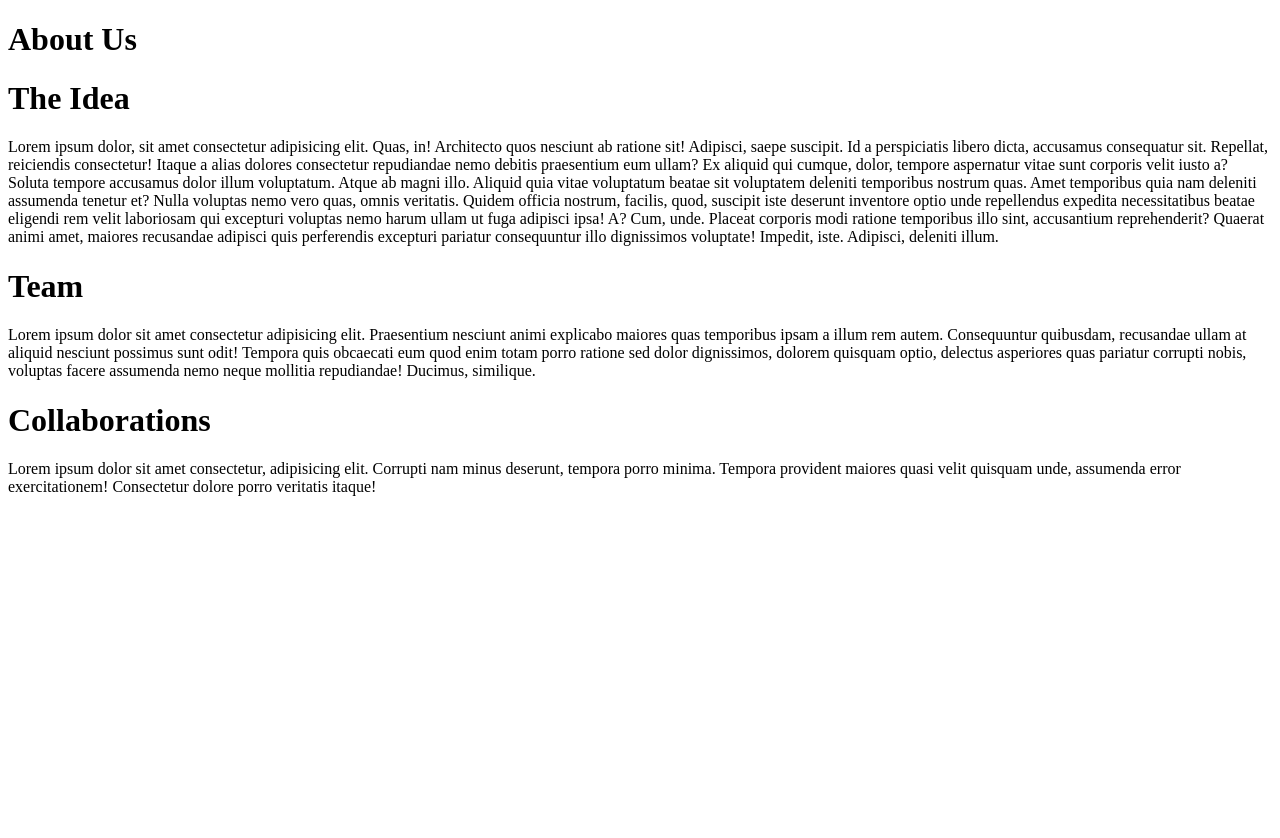
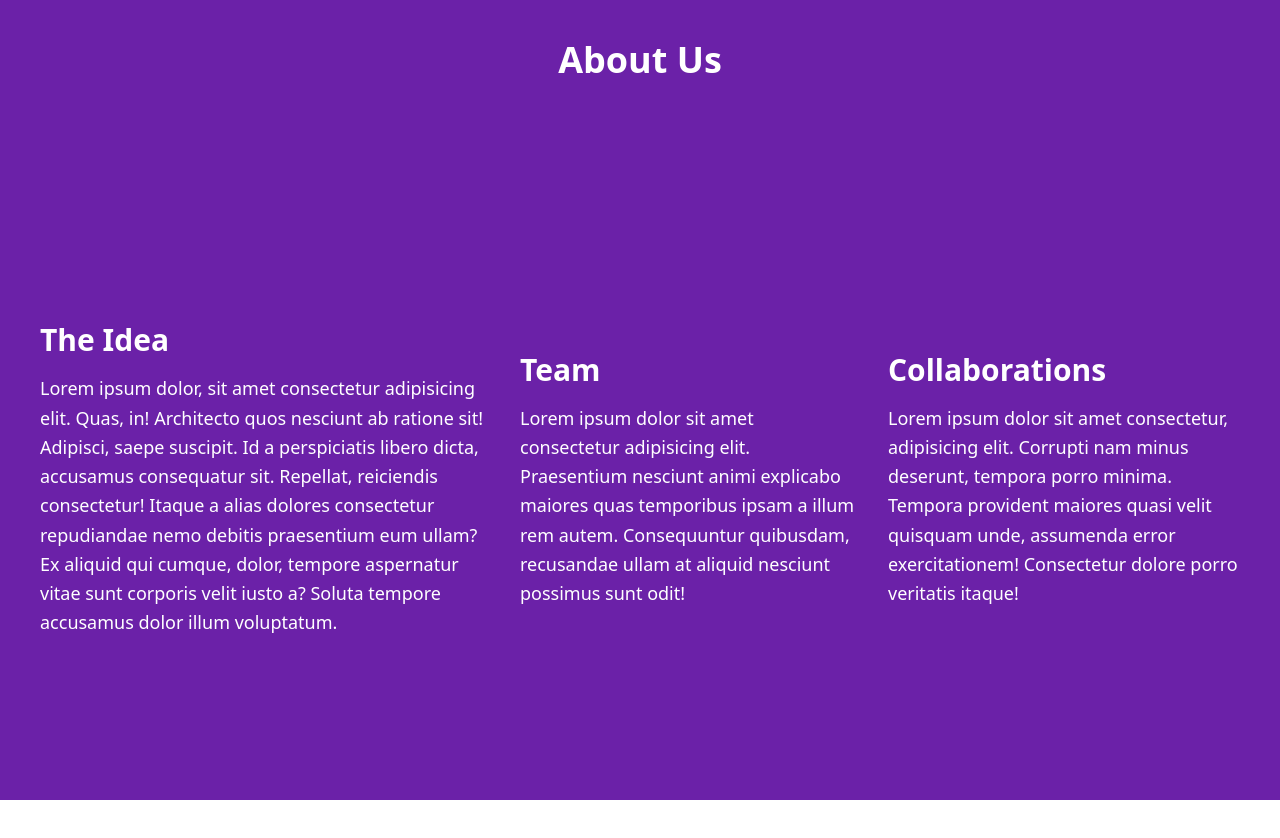
Before and after one commit to khushimachhi/online-book-store, a website: page about.html in a window 1280 px wide. Before the commit the page ends 800 px from the top, so only its background shows below. Drawn offline with nearby package versions, Linux system fonts and the light colour scheme.

Commit message:
commiting updated code

```diff
--- a/about.html
+++ b/about.html
@@ -4,33 +4,35 @@
     <meta charset="UTF-8">
     <meta name="viewport" content="width=device-width, initial-scale=1.0">
     <title>Document</title>
+    <script src="https://cdn.tailwindcss.com"></script>
 </head>
 <body>
-    <div class="bg-[url('images/team.jpg')] bg-cover bg-center h-screen text-white">
-        <h1>About Us</h1>
+    <div class="bg-purple-800 h-screen text-white">
+        <h1 class="text-center text-4xl font-bold pt-10">About Us</h1>
+        <div class="flex flex-col sm:flex-row justify-evenly items-center h-full px-10 gap-y-10 sm:gap-y-0 sm:gap-x-8">
+            <div class="max-w-md">
+                <h2 class="text-3xl font-bold mb-4">The Idea</h2>
+                <p class="text-lg leading-relaxed">
+                    Lorem ipsum dolor, sit amet consectetur adipisicing elit. Quas, in! Architecto quos nesciunt ab ratione sit! Adipisci, saepe suscipit. Id a perspiciatis libero dicta, accusamus consequatur sit. Repellat, reiciendis consectetur!
+                    Itaque a alias dolores consectetur repudiandae nemo debitis praesentium eum ullam? Ex aliquid qui cumque, dolor, tempore aspernatur vitae sunt corporis velit iusto a? Soluta tempore accusamus dolor illum voluptatum.
+                </p>
+            </div>
 
-        <div>
-            <h1>The Idea</h1>
-        <p>Lorem ipsum dolor, sit amet consectetur adipisicing elit. Quas, in! Architecto quos nesciunt ab ratione sit! Adipisci, saepe suscipit. Id a perspiciatis libero dicta, accusamus consequatur sit. Repellat, reiciendis consectetur!
-        Itaque a alias dolores consectetur repudiandae nemo debitis praesentium eum ullam? Ex aliquid qui cumque, dolor, tempore aspernatur vitae sunt corporis velit iusto a? Soluta tempore accusamus dolor illum voluptatum.
-        Atque ab magni illo. Aliquid quia vitae voluptatum beatae sit voluptatem deleniti temporibus nostrum quas. Amet temporibus quia nam deleniti assumenda tenetur et? Nulla voluptas nemo vero quas, omnis veritatis.
-        Quidem officia nostrum, facilis, quod, suscipit iste deserunt inventore optio unde repellendus expedita necessitatibus beatae eligendi rem velit laboriosam qui excepturi voluptas nemo harum ullam ut fuga adipisci ipsa! A?
-        Cum, unde. Placeat corporis modi ratione temporibus illo sint, accusantium reprehenderit? Quaerat animi amet, maiores recusandae adipisci quis perferendis excepturi pariatur consequuntur illo dignissimos voluptate! Impedit, iste. Adipisci, deleniti illum.</p>
+            <div class="max-w-md">
+                <h2 class="text-3xl font-bold mb-4">Team</h2>
+                <p class="text-lg leading-relaxed">
+                    Lorem ipsum dolor sit amet consectetur adipisicing elit. Praesentium nesciunt animi explicabo maiores quas temporibus ipsam a illum rem autem. Consequuntur quibusdam, recusandae ullam at aliquid nesciunt possimus sunt odit!
+                </p>
+            </div>
+
+            <div class="max-w-md">
+                <h2 class="text-3xl font-bold mb-4">Collaborations</h2>
+                <p class="text-lg leading-relaxed">
+                    Lorem ipsum dolor sit amet consectetur, adipisicing elit. Corrupti nam minus deserunt, tempora porro minima. Tempora provident maiores quasi velit quisquam unde, assumenda error exercitationem! Consectetur dolore porro veritatis itaque!
+                </p>
+            </div>
         </div>
-
-    <div>
-        <h1>Team</h1>
-        <p>Lorem ipsum dolor sit amet consectetur adipisicing elit. Praesentium nesciunt animi explicabo maiores quas temporibus ipsam a illum rem autem. Consequuntur quibusdam, recusandae ullam at aliquid nesciunt possimus sunt odit!
-        Tempora quis obcaecati eum quod enim totam porro ratione sed dolor dignissimos, dolorem quisquam optio, delectus asperiores quas pariatur corrupti nobis, voluptas facere assumenda nemo neque mollitia repudiandae! Ducimus, similique.</p>
-    </div>
-
-    <div>
-        <h1>Collaborations</h1>
-        <p>Lorem ipsum dolor sit amet consectetur, adipisicing elit. Corrupti nam minus deserunt, tempora porro minima. Tempora provident maiores quasi velit quisquam unde, assumenda error exercitationem! Consectetur dolore porro veritatis itaque!</p>
-    </div>
-
-
-
     </div>
 </body>
+
 </html>
--- a/package.json
+++ b/package.json
@@ -1,5 +1,5 @@
 {
-  "scripts":{
+  "scripts": {
     "start": "vite"
   },
   "devDependencies": {
@@ -8,6 +8,8 @@
     "tailwindcss": "^3.4.14"
   },
   "dependencies": {
+    "@tailwindcss/forms": "^0.5.9",
+    "@tailwindcss/typography": "^0.5.15",
     "vite": "^5.4.10"
   }
 }
--- a/tailwind.config.js
+++ b/tailwind.config.js
@@ -1,8 +1,18 @@
 /** @type {import('tailwindcss').Config} */
 module.exports = {
-  content: ["*"],
+  content: ["./*.html", "./src/**/*.{js,jsx,ts,tsx}"],
   theme: {
-    extend: {},
+    extend: {
+      colors: {
+        customBlue: "#1E3A8A",
+      },
+      fontFamily: {
+        sans: ["Inter", "sans-serif"],
+      },
+    },
   },
-  plugins: [],
+  plugins: [require('@tailwindcss/typography'),
+    require('@tailwindcss/forms'),
+    require('@tailwindcss/aspect-ratio'),
+  ],
 }
```
Also changed, not shown: index.html (+6 -6 lines), 1 other file.
